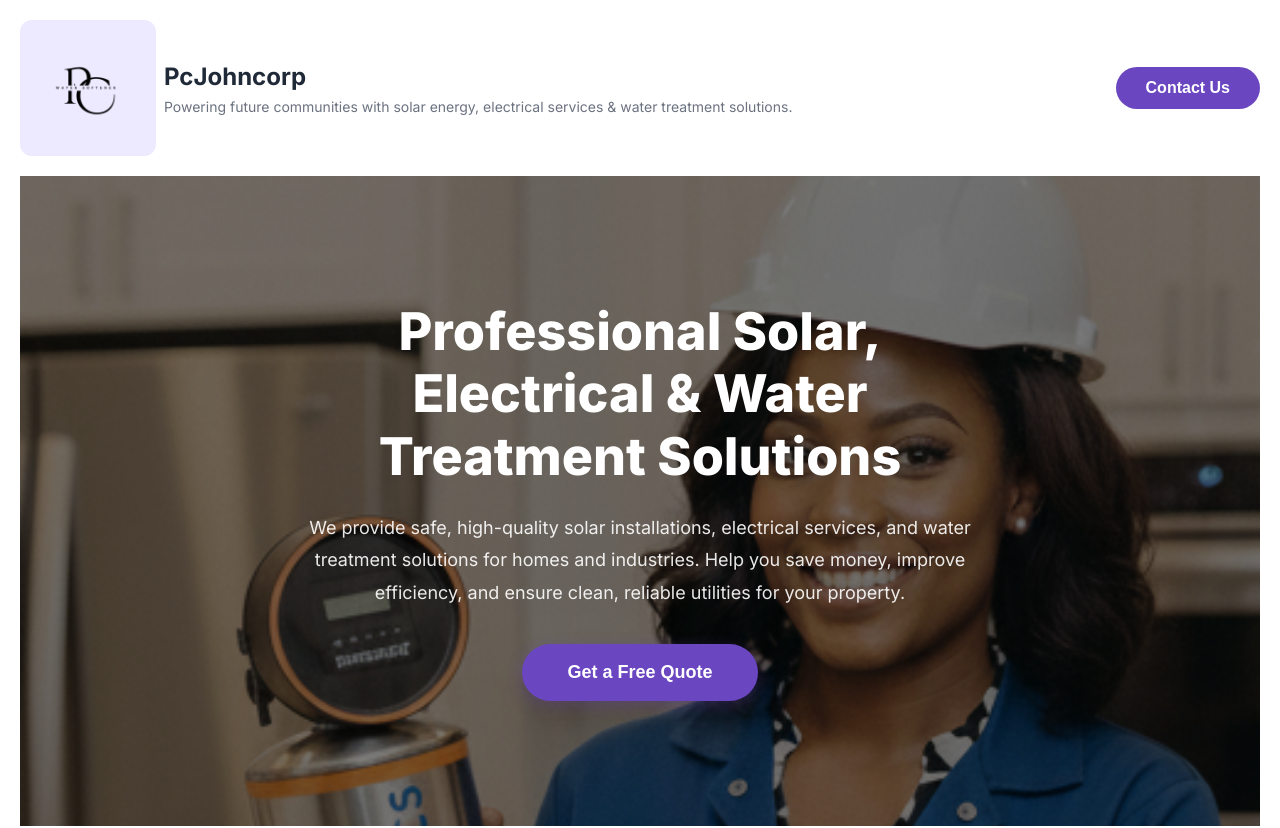
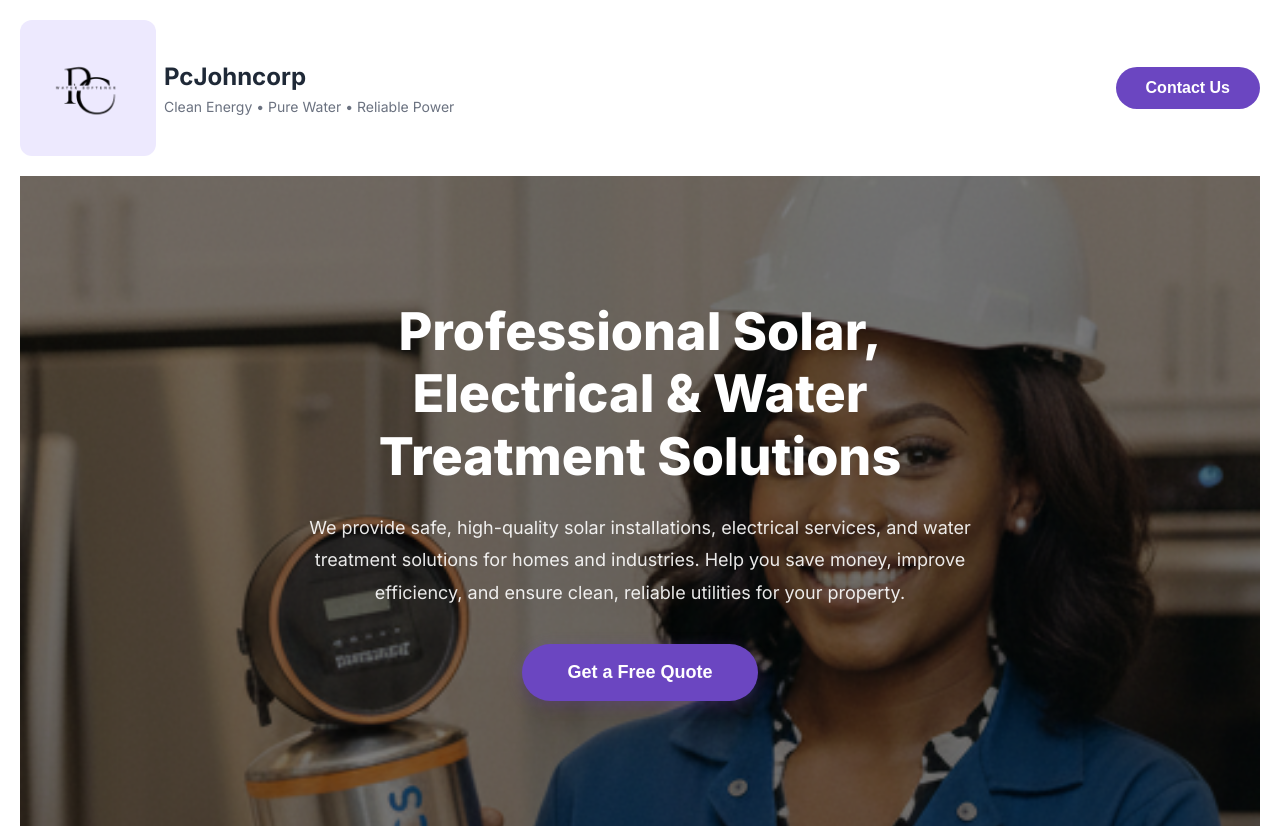
Before and after one commit to charlsmaxx/Pcjohncorp, a plain HTML site: page frontend/index.html in a window 1280 px wide. Shown: the top 828 px of the page. Drawn offline with Linux system fonts and the light colour scheme.

Commit message:
Update tagline to shorter, more powerful version

```diff
--- a/frontend/index.html
+++ b/frontend/index.html
@@ -105,7 +105,7 @@
                     </a>
                     <div class="logo-content">
                         <h1 class="company-name">PcJohncorp</h1>
-                        <p class="tagline">Powering future communities with solar energy, electrical services & water treatment solutions.</p>
+                        <p class="tagline">Clean Energy • Pure Water • Reliable Power</p>
                     </div>
                 </div>
                 <button class="btn-contact-nav" onclick="scrollToContact()">Contact Us</button>
@@ -651,7 +651,7 @@
                         <img src="Images/logo.png" alt="PcJohncorp Logo - PC Water Sustener" class="footer-logo-image" width="120" height="120">
                         <h3 class="footer-company-name">PcJohncorp</h3>
                     </div>
-                    <p class="footer-tagline">Powering future communities with solar energy, electrical services & water treatment solutions.</p>
+                    <p class="footer-tagline">Clean Energy • Pure Water • Reliable Power</p>
                     <p class="footer-description">Leading provider of solar and electrical installation services, water treatment solutions, and water softeners, committed to delivering sustainable energy and clean water solutions for homes and businesses.</p>
                 </div>
                 <div class="footer-column">
```
Also changed, not shown: index.html (+2 -2 lines).
